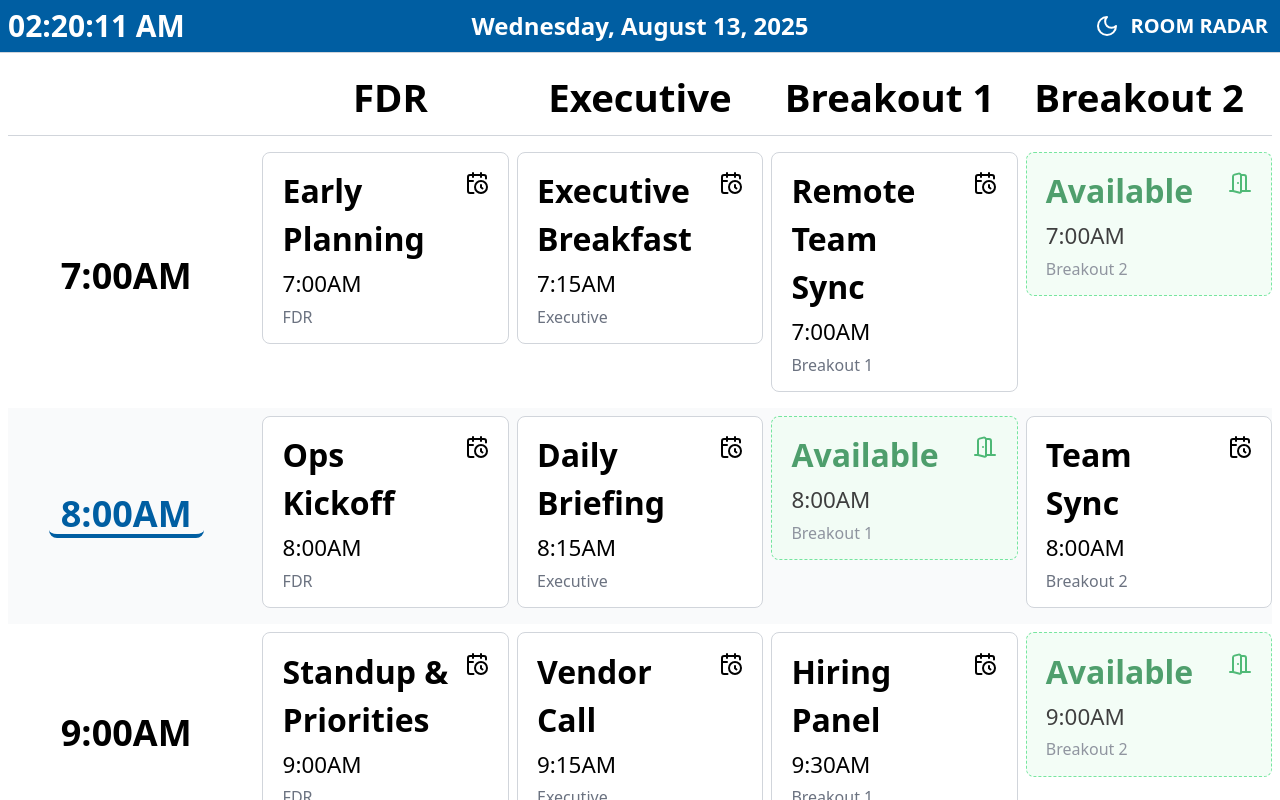
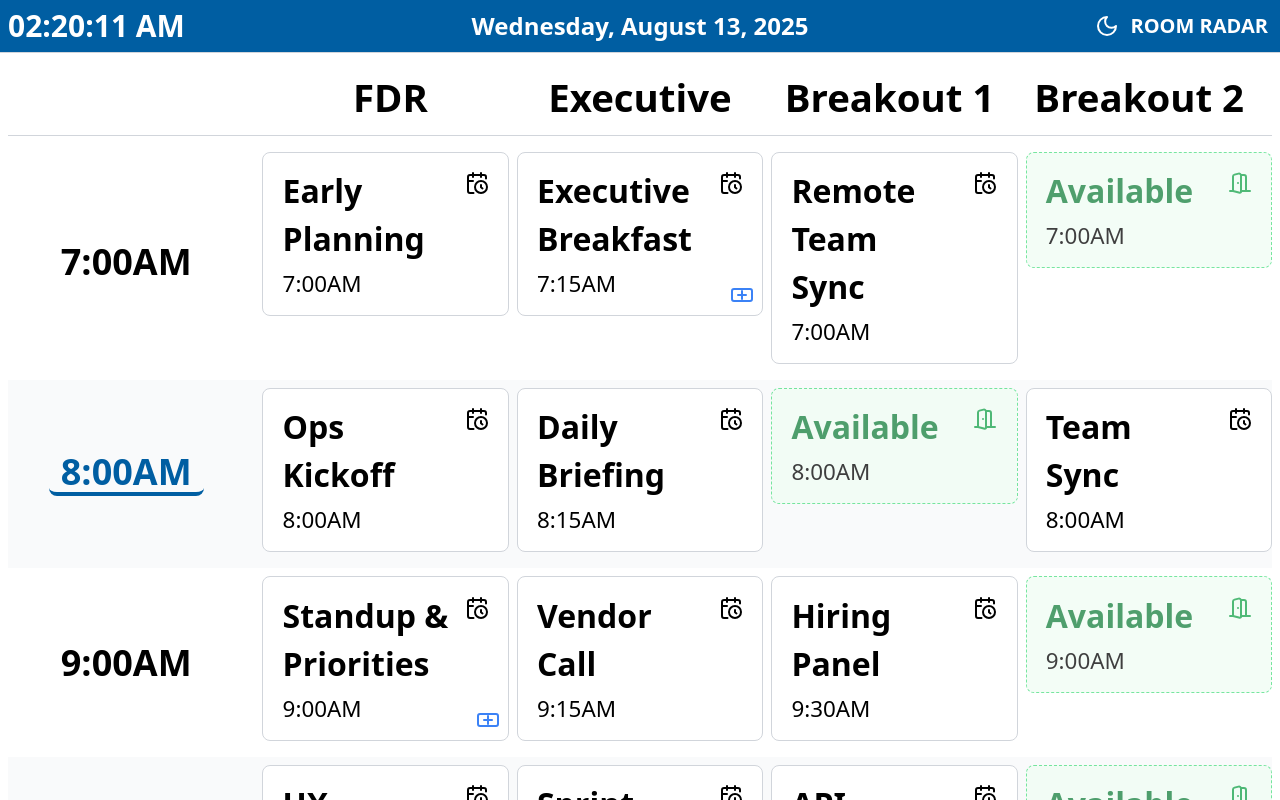
Before and after one commit to LiningCocoon/Room-Radar-Interface, a React (Vite) app: page /simplified in a window 1280 px wide. Shown: the top 800 px of the page. Built offline with nearby package versions, Linux system fonts and the light colour scheme.

Commit message:
[Magic Patterns] Updated from 'Add A/V Icon to Meeting Cards'

```diff
--- /dev/null
+++ b/src/components/AVSupportIcon.tsx
@@ -0,0 +1,16 @@
+import React from 'react';
+interface AVSupportIconProps {
+  className?: string;
+  size?: number;
+}
+const AVSupportIcon: React.FC<AVSupportIconProps> = ({
+  className = '',
+  size = 24
+}) => {
+  return <svg xmlns="http://www.w3.org/2000/svg" width={size} height={size} viewBox="0 0 24 24" fill="none" stroke="currentColor" strokeWidth="2" strokeLinecap="round" strokeLinejoin="round" className={className}>
+      <rect x="2" y="6" width="20" height="12" rx="2" />
+      <path d="M8 12h8" />
+      <path d="M12 8v8" />
+    </svg>;
+};
+export default AVSupportIcon;
--- a/src/components/MeetingCard.tsx
+++ b/src/components/MeetingCard.tsx
@@ -1,11 +1,13 @@
 import React, { Component } from 'react';
 import { ClockIcon, CheckIcon, DoorOpenIcon, CalendarClockIcon } from 'lucide-react';
+import AVSupportIcon from './AVSupportIcon';
 interface Meeting {
   name: string;
   startTime: string;
   endTime: string;
   room: string;
   status?: 'active' | 'upcoming' | 'past' | 'available';
+  avSupport?: boolean;
 }
 interface MeetingCardProps {
   meeting: Meeting;
@@ -70,6 +72,10 @@ const MeetingCard: React.FC<MeetingCardProps> = ({
   } else {
     cardClasses += isCondensed ? ' p-[0.54rem] ml-0' : ' p-[0.9rem] ml-0'; // reduced padding by 20%
   }
+  // Apply opacity to all past items
+  if (status === 'past') {
+    cardClasses += ' opacity-50';
+  }
   let textColorClass = 'text-black dark:text-white';
   let iconComponent = null;
   // Apply specific styles based on status
@@ -90,7 +96,7 @@ const MeetingCard: React.FC<MeetingCardProps> = ({
   } else if (status === 'past') {
     cardClasses += ' border-gray-300 bg-white dark:bg-gray-800 dark:border-gray-700';
     textColorClass = 'text-gray-500 dark:text-gray-400';
-    iconComponent = null; // Removed CheckIcon from past meetings
+    iconComponent = null;
   } else {
     cardClasses += ' border-gray-300 bg-white dark:bg-gray-800 dark:border-gray-700';
     textColorClass = 'text-black dark:text-white';
@@ -101,7 +107,9 @@ const MeetingCard: React.FC<MeetingCardProps> = ({
     // Remove the gold color styling - use standard text color
     textColorClass = 'text-black dark:text-white';
   }
-  return <div className={`${cardClasses} mb-2 ml-0.5 mr-1.5 md:ml-1 md:mr-2 lg:ml-1.5 lg:mr-3 ${status === 'past' ? 'opacity-50' : ''}`}>
+  // A/V Support icon size based on condensed state
+  const avIconSize = isCondensed ? 16 : 20;
+  return <div className={`${cardClasses} mb-2 ml-0.5 mr-1.5 md:ml-1 md:mr-2 lg:ml-1.5 lg:mr-3 relative`}>
       <div className="flex justify-between items-start">
         <div className="flex-1">
           <h3 className={`${isCondensed ? 'text-[1.0125rem]' : 'text-[1.35rem]'} font-bold ${isAvailable || status === 'active' ? textColorClass : 'text-black dark:text-white'}`}>
@@ -110,14 +118,15 @@ const MeetingCard: React.FC<MeetingCardProps> = ({
           <p className={`${isCondensed ? 'text-[0.7875rem]' : 'text-[1.125rem]'} mt-1 dark:text-gray-200`}>
             {meeting.startTime}
           </p>
-          {!isCondensed && <p className="text-[0.7875rem] text-gray-500 dark:text-gray-400 mt-1">
-              {meeting.room}
-            </p>}
         </div>
         <div className={`${isCondensed ? 'ml-2' : 'ml-4'} mt-1`}>
           {iconComponent}
         </div>
       </div>
+      {/* A/V Support Icon */}
+      {meeting.avSupport && !isAvailable && <div className="absolute bottom-1 right-1">
+          <AVSupportIcon size={avIconSize} className={`text-blue-500 dark:text-blue-400 ${status === 'past' ? 'opacity-70' : ''}`} />
+        </div>}
     </div>;
 };
 export default MeetingCard;
--- a/src/components/SimplifiedMeetingCard.tsx
+++ b/src/components/SimplifiedMeetingCard.tsx
@@ -1,11 +1,13 @@
 import React, { Component } from 'react';
 import { ClockIcon, CheckIcon, DoorOpenIcon, CalendarClockIcon } from 'lucide-react';
+import AVSupportIcon from './AVSupportIcon';
 interface Meeting {
   name: string;
   startTime: string;
   endTime: string;
   room: string;
   status?: 'active' | 'upcoming' | 'past' | 'available';
+  avSupport?: boolean;
 }
 interface SimplifiedMeetingCardProps {
   meeting: Meeting;
@@ -52,11 +54,11 @@ const SimplifiedMeetingCard: React.FC<SimplifiedMeetingCardProps> = ({
     status = 'upcoming';
   }
   // Base card styling with increased horizontal padding
-  let cardClasses = 'rounded-lg border text-left transition-all duration-300 mb-2';
+  let cardClasses = 'rounded-lg border text-left transition-all duration-300 mb-2 relative';
   // Apply padding based on time of day logic
   if (shouldBeSmaller && status === 'past') {
     // Morning meetings after noon that are in the past: make them smaller
-    cardClasses += ' p-[0.7rem] opacity-40';
+    cardClasses += ' p-[0.7rem]';
   } else {
     // Regular meetings: more horizontal breathing room
     cardClasses += ' px-[1.2rem] py-[0.9rem]';
@@ -72,9 +74,13 @@ const SimplifiedMeetingCard: React.FC<SimplifiedMeetingCardProps> = ({
   } else if (status === 'active') {
     cardClasses += ' border-[#005ea2] bg-[#e6f3ff] dark:bg-[#0a2e4f] dark:border-[#2c79c7] shadow-lg border-2';
   } else if (status === 'past') {
-    cardClasses += ' border-gray-300 bg-white dark:bg-gray-800 dark:border-gray-700 opacity-50';
+    cardClasses += ' border-gray-300 bg-white dark:bg-gray-800 dark:border-gray-700';
   } else {
     cardClasses += ' border-gray-300 bg-white dark:bg-gray-800 dark:border-gray-700';
+  }
+  // Apply opacity to all past items
+  if (status === 'past') {
+    cardClasses += ' opacity-50';
   }
   let textColorClass = 'text-black dark:text-white';
   let iconComponent = null;
@@ -94,7 +100,7 @@ const SimplifiedMeetingCard: React.FC<SimplifiedMeetingCardProps> = ({
     iconComponent = <ClockIcon className="h-7.5 w-7.5 text-[#005ea2] dark:text-[#4d9eff]" />;
   } else if (status === 'past') {
     textColorClass = 'text-gray-500 dark:text-gray-400';
-    iconComponent = null; // Removed CheckIcon from past meetings
+    iconComponent = null;
   } else {
     textColorClass = 'text-black dark:text-white';
     iconComponent = <CalendarClockIcon className="h-7.5 w-7.5 text-black dark:text-white" />;
@@ -102,7 +108,8 @@ const SimplifiedMeetingCard: React.FC<SimplifiedMeetingCardProps> = ({
   // Adjust text sizes based on time of day
   let titleSize = shouldBeSmaller && status === 'past' ? 'text-[1.5rem]' : 'text-[2rem]';
   let timeSize = shouldBeSmaller && status === 'past' ? 'text-[1.1rem]' : 'text-[1.4rem]';
-  let roomSize = shouldBeSmaller && status === 'past' ? 'text-[0.8rem]' : 'text-[1rem]';
+  // A/V Support icon size based on card size
+  const avIconSize = shouldBeSmaller && status === 'past' ? 20 : 24;
   return <div className={cardClasses}>
       <div className="flex justify-between items-start">
         <div className="flex-1">
@@ -112,12 +119,13 @@ const SimplifiedMeetingCard: React.FC<SimplifiedMeetingCardProps> = ({
           <p className={`${timeSize} mt-1 dark:text-gray-200`}>
             {meeting.startTime}
           </p>
-          <p className={`${roomSize} text-gray-500 dark:text-gray-400 mt-1`}>
-            {meeting.room}
-          </p>
         </div>
         <div className="ml-4 mt-1">{iconComponent}</div>
       </div>
+      {/* A/V Support Icon */}
+      {meeting.avSupport && !isAvailable && <div className="absolute bottom-2 right-2">
+          <AVSupportIcon size={avIconSize} className={`text-blue-500 dark:text-blue-400 ${status === 'past' ? 'opacity-70' : ''}`} />
+        </div>}
     </div>;
 };
 export default SimplifiedMeetingCard;
--- a/src/utils/data.ts
+++ b/src/utils/data.ts
@@ -4,6 +4,7 @@ export interface Meeting {
   endTime: string;
   room: string;
   status?: 'active' | 'upcoming' | 'past' | 'available';
+  avSupport?: boolean;
 }
 export const getMeetingData = (): Meeting[] => {
   return [
@@ -19,7 +20,8 @@ export const getMeetingData = (): Meeting[] => {
     startTime: '7:15AM',
     endTime: '8:00AM',
     room: 'Executive',
-    status: 'active'
+    status: 'active',
+    avSupport: true // AV Support needed
   }, {
     name: 'Remote Team Sync',
     startTime: '7:00AM',
@@ -55,7 +57,8 @@ export const getMeetingData = (): Meeting[] => {
     startTime: '9:00AM',
     endTime: '9:45AM',
     room: 'FDR',
-    status: 'active'
+    status: 'active',
+    avSupport: true // AV Support needed
   }, {
     name: 'Vendor Call',
     startTime: '9:15AM',
@@ -103,7 +106,8 @@ export const getMeetingData = (): Meeting[] => {
     startTime: '12:00PM',
     endTime: '2:00PM',
     room: 'Executive',
-    status: 'upcoming'
+    status: 'upcoming',
+    avSupport: true // AV Support needed
   }, {
     name: 'User Research',
     startTime: '12:15PM',
@@ -124,7 +128,8 @@ export const getMeetingData = (): Meeting[] => {
     startTime: '2:30PM',
     endTime: '3:30PM',
     room: 'Breakout 1',
-    status: 'upcoming'
+    status: 'upcoming',
+    avSupport: true // AV Support needed
   }, {
     name: 'Incident Review',
     startTime: '2:45PM',
@@ -171,7 +176,8 @@ export const getMeetingData = (): Meeting[] => {
     startTime: '5:30PM',
     endTime: '6:00PM',
     room: 'Executive',
-    status: 'upcoming'
+    status: 'upcoming',
+    avSupport: true // AV Support needed
   },
   // New examples of multiple meetings in the same hour
   // Example 1: Multiple meetings in the 10AM slot for FDR room
```
